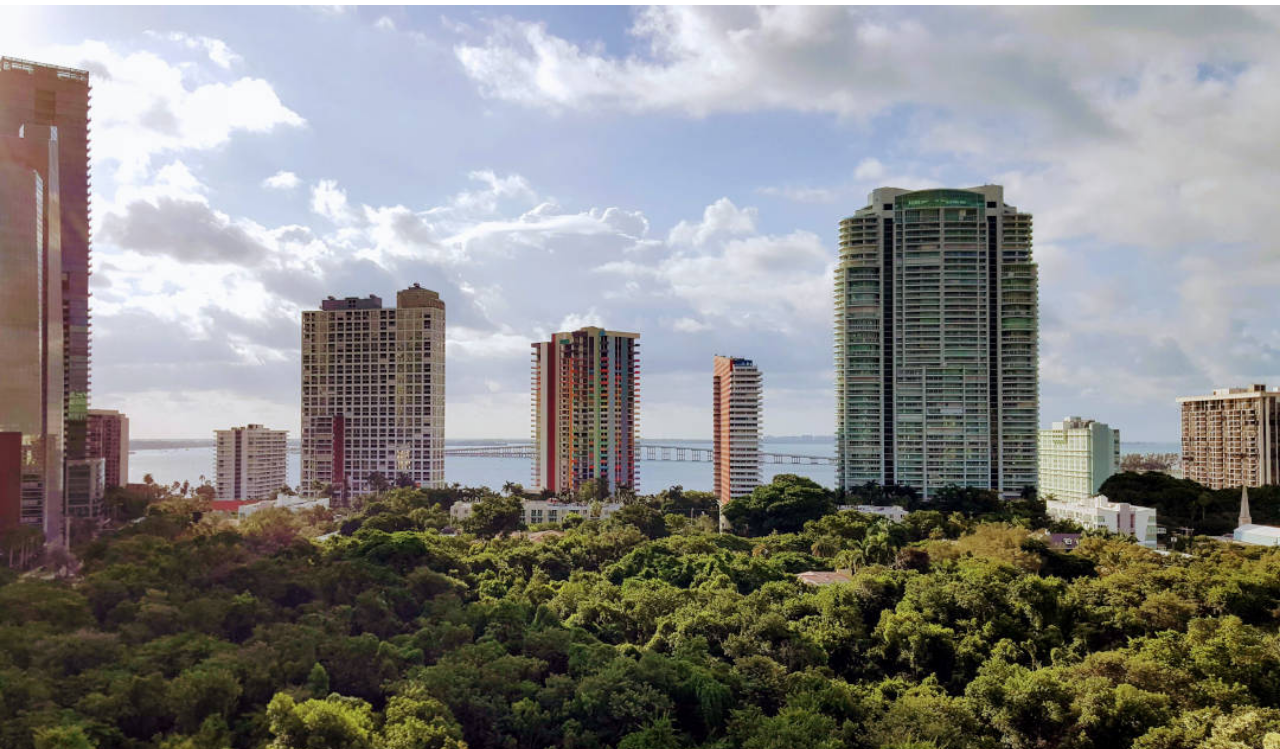
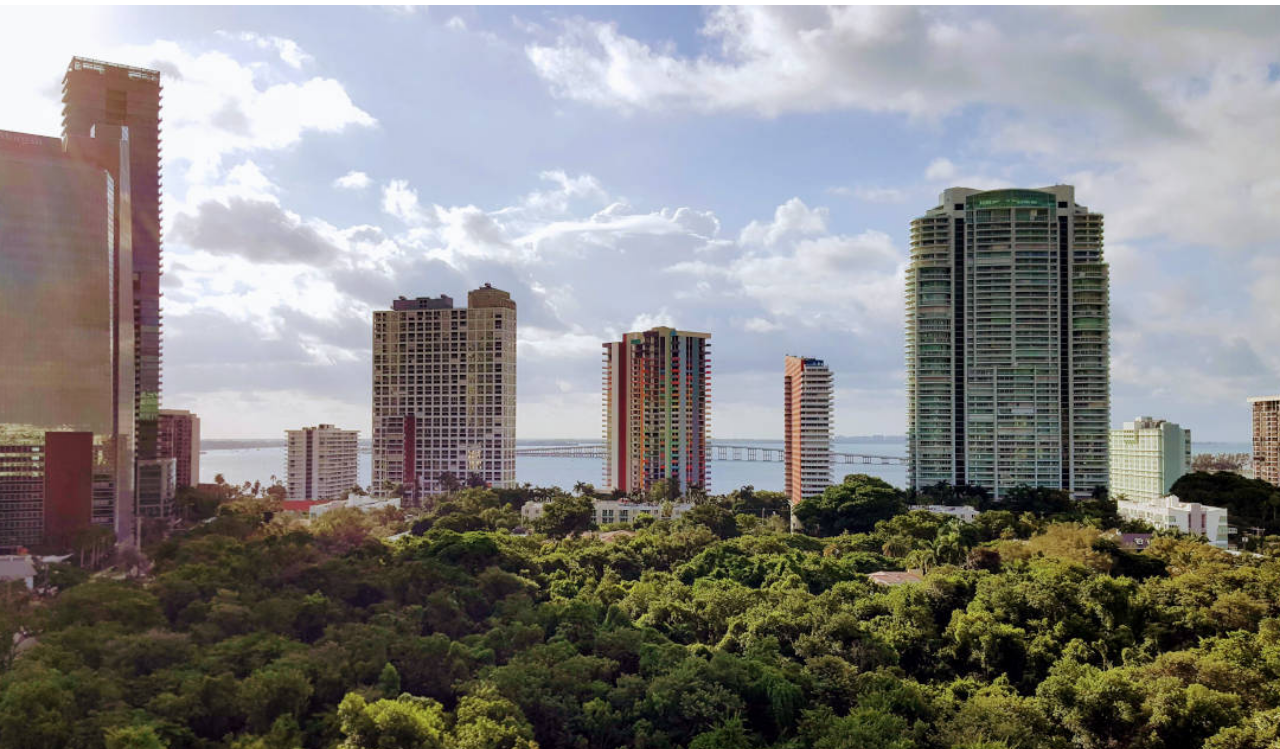
Before and after one commit to testing305/retro, a Gatsby site: page / in a window 1280 px wide. Shown: the part 51-800 px from the top of the page. Built offline with nearby package versions, Linux system fonts and the light colour scheme; Gatsby itself is replaced by a stand-in of ours.

Commit message:
Update layout.css

```diff
--- a/src/components/layout.css
+++ b/src/components/layout.css
@@ -39,7 +39,7 @@ h5 {
   justify-content: center;
   /* background: linear-gradient(rgba(51, 50, 50, 0.42), rgba(51, 50, 50, 0.42)); */
   background-size: cover;
-  background-position: top right !important;
+  background-position: center !important;
   opacity: 1 !important;
   /* padding-bottom: 10rem !important; */
 }
```
